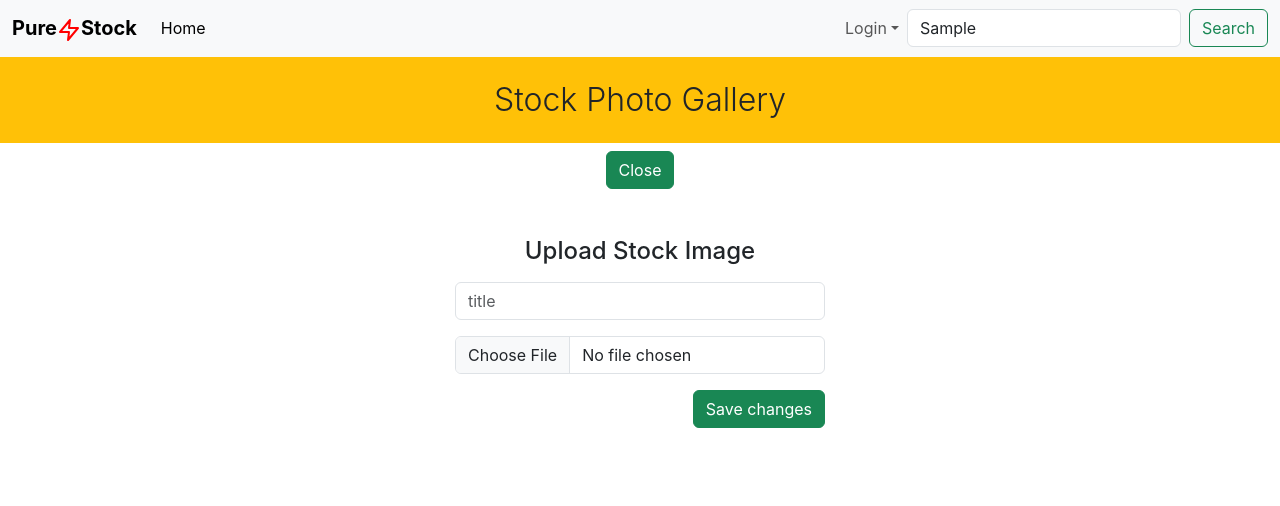
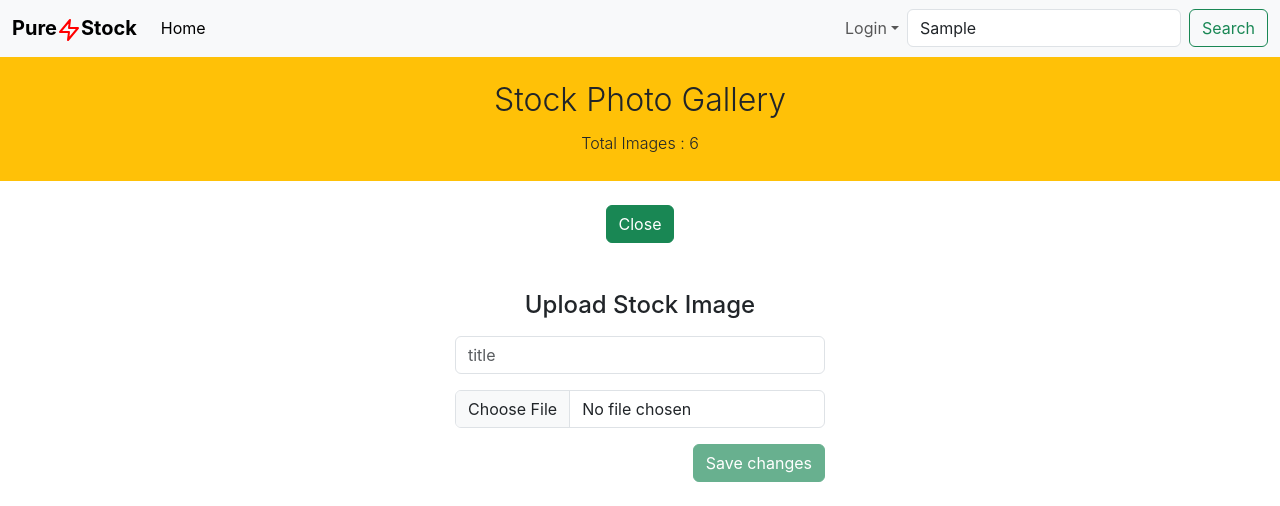
Before and after one commit to Rabi-Mezan/stock-image-app, a React (Create React App) app: page / in a window 1280 px wide. Both pictures are taken after typing "Sample" into the empty fields and a click on the button "+Add Photo". Shown: the top 506 px of the page. Built offline with nearby package versions, Linux system fonts and the light colour scheme; grey boxes are pictures that could not be loaded.

Commit message:
image upload form with preview and validation done

```diff
--- a/src/App.js
+++ b/src/App.js
@@ -1,4 +1,4 @@
-import { useState } from 'react';
+import { useEffect, useState } from 'react';
 import './App.css';
 import Card from './components/Card';
 import Navbar from './components/Navbar';
@@ -19,16 +19,43 @@ const photos = [
 function App() {
 
   const [isCollaspe, setIsCollaspe] = useState(false);
-  const [input, setInput] = useState();
-  const [items, setItems] = useState(photos)
+  const [inputs, setInput] = useState({ title: null, file: null, path: null });
+  const [items, setItems] = useState(photos);
+  const [count, setCount] = useState('');
 
+
+  // input box onchange handler
   const handleOnChange = (e) => {
-    setInput(e.target.value)
+    if (e.target.name === 'file') {
+      setInput({
+        ...inputs,
+        file: e.target.files[0],
+        path: URL.createObjectURL(e.target.files[0])
+      })
+    }
+    else {
+      setInput({
+        ...inputs,
+        title: e.target.value
+      })
+    }
   }
+
+
+  // onsubmit handler
   const handleOnSubmit = (e) => {
     e.preventDefault()
-    setItems([input, ...items])
+    setItems([inputs.path, ...items])
+    setInput({ title: null, file: null, path: null });
+    setIsCollaspe(false)
   }
+
+  useEffect(() => {
+    setCount(`Total Image${items.length > 1 ? 's' : ''} :  ${items.length}`)
+  }, [items])
+
+
+
 
 
   const toogle = () => setIsCollaspe(!isCollaspe)
@@ -39,14 +66,16 @@ function App() {
       {/* navbar */}
       <Navbar></Navbar>
 
+      {/* title bar */}
       <div className="App">
-        {/* title */}
-        <h1 className='bg-warning py-4 display-6 fs-2'>Stock Photo Gallery </h1>
-        <button onClick={toogle} className='btn btn-success '>{isCollaspe ? "Close" : "+Add Photo"}</button>
+        <h1 className='bg-warning py-4 display-6 fs-2'>Stock Photo Gallery <br />
+          <span className='fs-6'>{count}</span></h1>
+        <button onClick={toogle} className='btn btn-success mt-3 '>{isCollaspe ? "Close" : "+Add Photo"}</button>
 
+        {/* //image upload form */}
         <div className='my-5'>
-
           <UploadForm
+            inputs={inputs}
             isCollaspe={isCollaspe}
             onChange={handleOnChange}
             onSubmit={handleOnSubmit}
--- /dev/null
+++ b/src/components/Preview.js
@@ -0,0 +1,14 @@
+const Preview = ({ path }) => {
+    return (
+        path && <div
+            className="rounded p-1 m-5"
+            style={{
+                width: "30%",
+                height: "300px",
+                backgroundImage: `url(${path}`,
+                backgroundSize: "cover",
+            }}
+        ></div>
+    );
+};
+export default Preview;
--- a/src/components/uploadform.js
+++ b/src/components/uploadform.js
@@ -1,8 +1,27 @@
-const UploadForm = ({ isCollaspe, onChange, onSubmit }) => {
+import { useMemo } from "react";
+import Preview from "./Preview";
+
+
+
+
+
+
+const UploadForm = ({ inputs, isCollaspe, onChange, onSubmit }) => {
+
+
+
+  //Object.values() method to get an array of all the values in the inputs object, and then uses the some() method to check if any of those values are falsy.
+  //If any value in the inputs object is falsy, then the some() method will return true, and the !! operator will coerce the return value to a boolean true.
+  const isDisabled = useMemo(() => {
+    return !!Object.values(inputs).some(input => !input)
+  }, [inputs])
+
+
   return (
     isCollaspe && <>
       <p className="h4 text-center mb-3 text-center">Upload Stock Image</p>
       <div className="mb-5 d-flex align-items-center justify-content-center">
+        <Preview {...inputs} />
         <form className="mb-2" style={{ textAlign: "left" }} onSubmit={onSubmit}>
           <div className="mb-3">
             <input
@@ -20,6 +39,7 @@ const UploadForm = ({ isCollaspe, onChange, onSubmit }) => {
           <button
             type="submit"
             className="btn btn-success float-end"
+            disabled={isDisabled}
           >
             Save changes
           </button>
```
